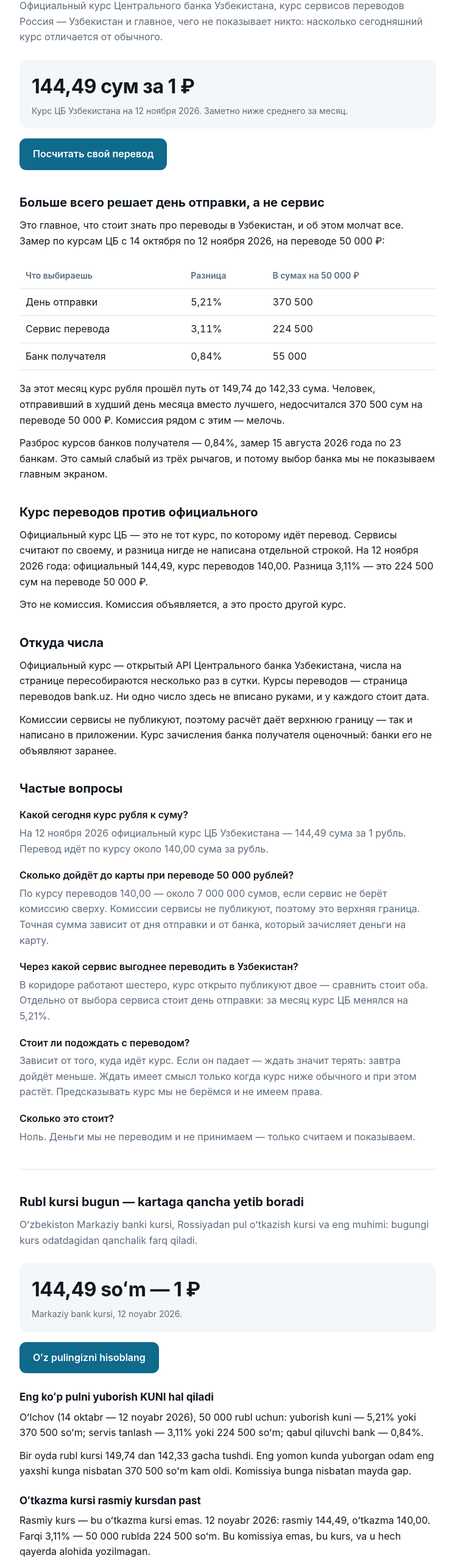
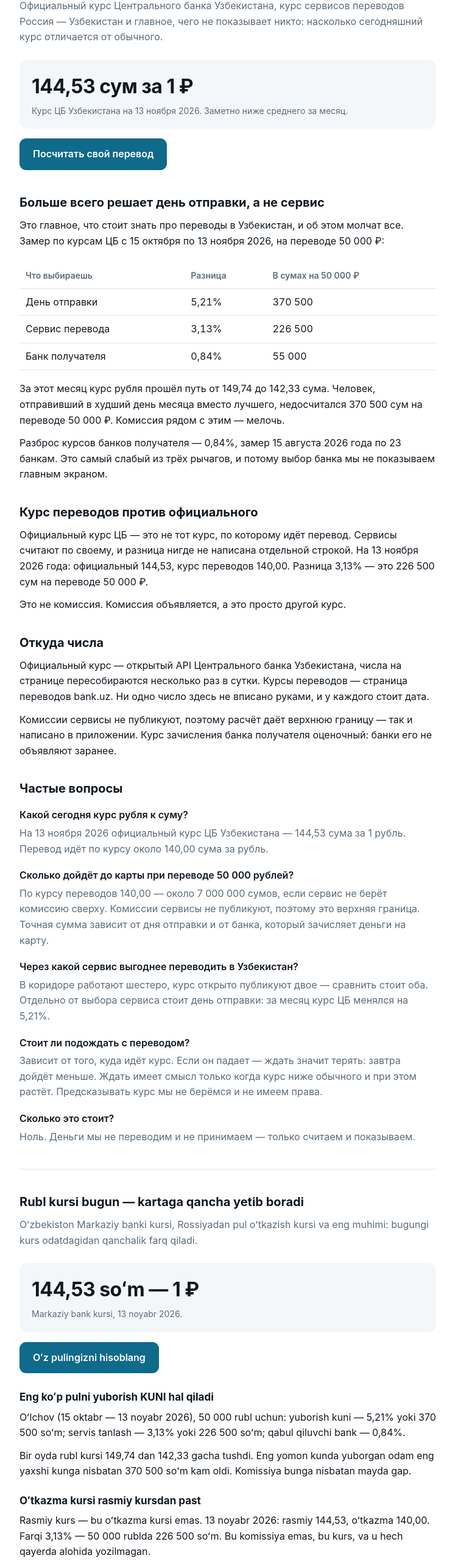
Before and after one commit to m1llerzz/KURS-, a plain HTML site: page kurs.html in a window 1280 px wide. Shown: the part 100-2660 px from the top of the page at 61% size, without its empty margins (266-1013 px from the left). Drawn offline with Linux system fonts and the light colour scheme; no server answers.

Commit message:
data: курс ЦБ 144.53, пересборка по расписанию [skip render]

```diff
--- a/kurs.html
+++ b/kurs.html
@@ -34,7 +34,7 @@
 <meta property="og:description" content="Отправлять сегодня или подождать. Курс ЦБ Узбекистана, курс переводов и разница в сумах на вашей сумме.">
 <meta property="og:type" content="website">
 <meta property="og:url" content="https://m1llerzz.github.io/KURS-/kurs.html">
-<meta property="og:image" content="https://m1llerzz.github.io/KURS-/oblozhka.png?v=20261112">
+<meta property="og:image" content="https://m1llerzz.github.io/KURS-/oblozhka.png?v=20261113">
 <meta property="og:image:width" content="1200">
 <meta property="og:image:height" content="630">
 <meta name="twitter:card" content="summary_large_image">
@@ -119,9 +119,9 @@
 </p>
 
 <div class="kurs">
-  <div class="big"><span data-zapas="kurs">144,49</span> сум за 1 ₽</div>
+  <div class="big"><span data-zapas="kurs">144,53</span> сум за 1 ₽</div>
   <div class="podpis">
-    Курс ЦБ Узбекистана на <span data-zapas="data_ru">12 ноября 2026</span>.
+    Курс ЦБ Узбекистана на <span data-zapas="data_ru">13 ноября 2026</span>.
     <span id="kurs-verdikt">Заметно ниже среднего за месяц.</span>
   </div>
 </div>
@@ -149,7 +149,7 @@
        публикацию, и круглое «тридцать» рядом с настоящими датами читается
        как нестыковка. Даты подставляет obnovit_zapas.py. -->
   Это главное, что стоит знать про переводы в Узбекистан, и об этом молчат
-  все. Замер по курсам ЦБ <span data-zapas="period_ru">с 14 октября по 12 ноября 2026</span>, на переводе 50 000 ₽:
+  все. Замер по курсам ЦБ <span data-zapas="period_ru">с 15 октября по 13 ноября 2026</span>, на переводе 50 000 ₽:
 </p>
 
 <div class="obertka">
@@ -162,8 +162,8 @@
         <td class="num"><span data-zapas="razmah_percent">5,21</span>%</td>
         <td class="num"><span data-zapas="razmah_sum">370 500</span></td></tr>
     <tr><td>Сервис перевода</td>
-        <td class="num"><span data-zapas="nacenka_percent">3,11</span>%</td>
-        <td class="num"><span data-zapas="nacenka_sum">224 500</span></td></tr>
+        <td class="num"><span data-zapas="nacenka_percent">3,13</span>%</td>
+        <td class="num"><span data-zapas="nacenka_sum">226 500</span></td></tr>
     <tr><td>Банк получателя</td><td class="num">0,84%</td><td class="num">55 000</td></tr>
   </tbody>
 </table>
@@ -188,11 +188,11 @@
 <p>
   Официальный курс ЦБ — это не тот курс, по которому идёт перевод. Сервисы
   считают по своему, и разница нигде не написана отдельной строкой.
-  На <span data-zapas="data_ru">12 ноября 2026</span> года: официальный
-  <span data-zapas="kurs">144,49</span>, курс переводов
+  На <span data-zapas="data_ru">13 ноября 2026</span> года: официальный
+  <span data-zapas="kurs">144,53</span>, курс переводов
   <span data-zapas="kurs_servisa">140,00</span>. Разница
-  <span data-zapas="nacenka_percent">3,11</span>% — это
-  <span data-zapas="nacenka_sum">224 500</span> сум на переводе 50 000 ₽.
+  <span data-zapas="nacenka_percent">3,13</span>% — это
+  <span data-zapas="nacenka_sum">226 500</span> сум на переводе 50 000 ₽.
 </p>
 
 <p>
@@ -218,8 +218,8 @@
 
 <p class="vopros">Какой сегодня курс рубля к суму?</p>
 <p class="otvet">
-  На <span data-zapas="data_ru">12 ноября 2026</span> официальный курс
-  ЦБ Узбекистана — <span data-zapas="kurs">144,49</span> сума за
+  На <span data-zapas="data_ru">13 ноября 2026</span> официальный курс
+  ЦБ Узбекистана — <span data-zapas="kurs">144,53</span> сума за
   1 рубль. Перевод идёт по курсу около
   <span data-zapas="kurs_servisa">140,00</span> сума за рубль.
 </p>
@@ -268,9 +268,9 @@
 </p>
 
 <div class="kurs">
-  <div class="big"><span data-zapas="kurs">144,49</span> soʻm — 1 ₽</div>
+  <div class="big"><span data-zapas="kurs">144,53</span> soʻm — 1 ₽</div>
   <div class="podpis">
-    Markaziy bank kursi, <span data-zapas="data_uz">12 noyabr 2026</span>.
+    Markaziy bank kursi, <span data-zapas="data_uz">13 noyabr 2026</span>.
   </div>
 </div>
 
@@ -283,11 +283,11 @@
 <h3>Eng koʻp pulni yuborish KUNI hal qiladi</h3>
 
 <p>
-  Oʻlchov (<span data-zapas="period_uz">14 oktabr — 12 noyabr 2026</span>), 50 000 rubl uchun: yuborish kuni —
+  Oʻlchov (<span data-zapas="period_uz">15 oktabr — 13 noyabr 2026</span>), 50 000 rubl uchun: yuborish kuni —
   <span data-zapas="razmah_percent">5,21</span>% yoki
   <span data-zapas="razmah_sum">370 500</span> soʻm; servis tanlash —
-  <span data-zapas="nacenka_percent">3,11</span>% yoki
-  <span data-zapas="nacenka_sum">224 500</span> soʻm; qabul qiluvchi
+  <span data-zapas="nacenka_percent">3,13</span>% yoki
+  <span data-zapas="nacenka_sum">226 500</span> soʻm; qabul qiluvchi
   bank — 0,84%.
 </p>
 
@@ -303,11 +303,11 @@
 
 <p>
   Rasmiy kurs — bu oʻtkazma kursi emas.
-  <span data-zapas="data_uz">12 noyabr 2026</span>: rasmiy
-  <span data-zapas="kurs">144,49</span>, oʻtkazma
+  <span data-zapas="data_uz">13 noyabr 2026</span>: rasmiy
+  <span data-zapas="kurs">144,53</span>, oʻtkazma
   <span data-zapas="kurs_servisa">140,00</span>. Farqi
-  <span data-zapas="nacenka_percent">3,11</span>% — 50 000 rublda
-  <span data-zapas="nacenka_sum">224 500</span> soʻm. Bu komissiya
+  <span data-zapas="nacenka_percent">3,13</span>% — 50 000 rublda
+  <span data-zapas="nacenka_sum">226 500</span> soʻm. Bu komissiya
   emas, bu kurs, va u hech qayerda alohida yozilmagan.
 </p>
 
--- a/sitemap.xml
+++ b/sitemap.xml
@@ -12,13 +12,13 @@
 <urlset xmlns="http://www.sitemaps.org/schemas/sitemap/0.9">
   <url>
     <loc>https://m1llerzz.github.io/KURS-/kurs.html</loc>
-    <lastmod>2026-11-12</lastmod>
+    <lastmod>2026-11-13</lastmod>
     <changefreq>daily</changefreq>
     <priority>1.0</priority>
   </url>
   <url>
     <loc>https://m1llerzz.github.io/KURS-/</loc>
-    <lastmod>2026-11-12</lastmod>
+    <lastmod>2026-11-13</lastmod>
     <changefreq>weekly</changefreq>
     <priority>0.5</priority>
   </url>
```
Also changed, not shown: data.js (+17 -17 lines), index.html (+5 -5 lines), oblozhka.png.
